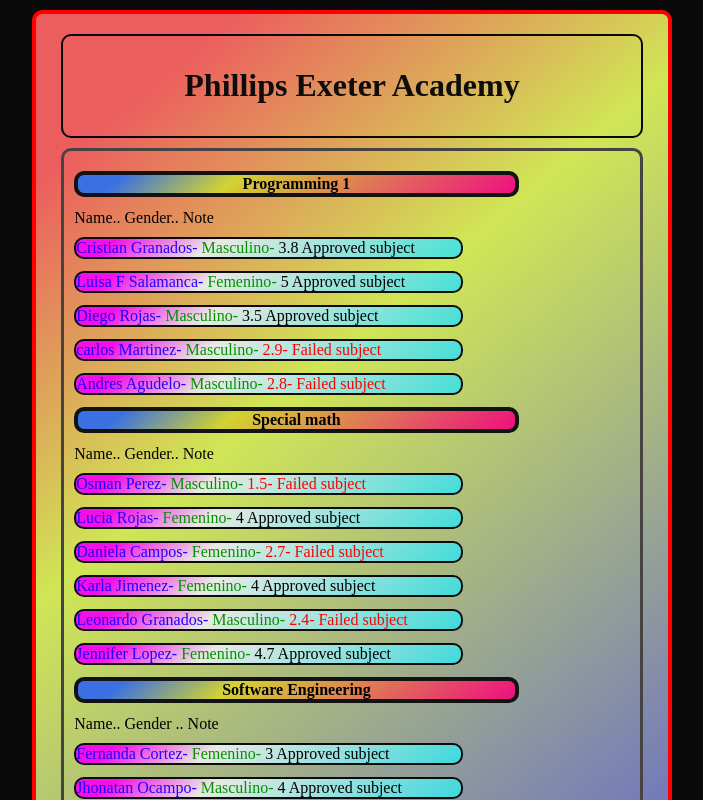
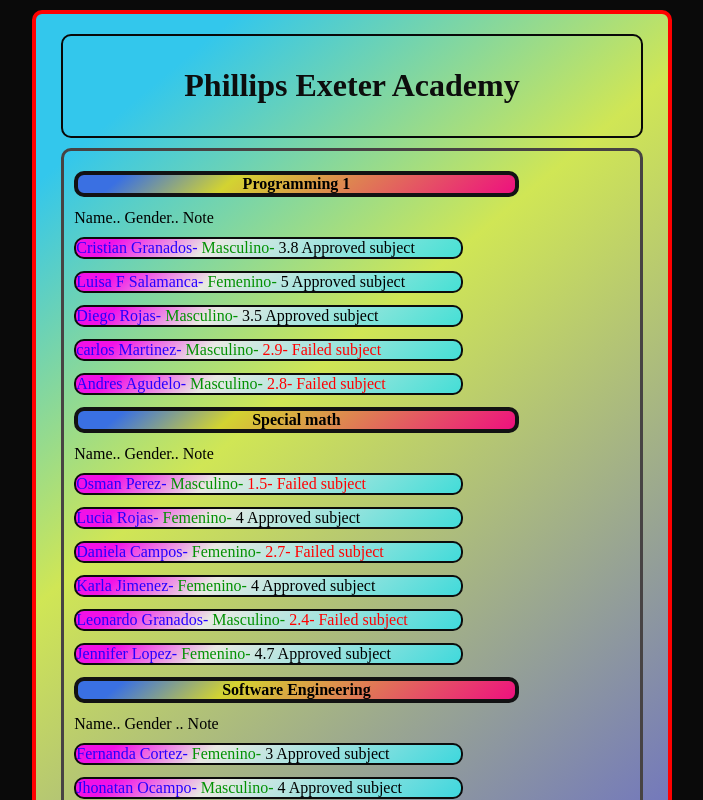
Before and after one commit to Granaditos83/react-conditional-rendering, a React (Create React App) app: page / in a window 1280 px wide. Shown: the top 800 px of the page, without its empty margins (288-991 px from the left). Built offline with nearby package versions, Linux system fonts and the light colour scheme.

Commit message:
commit 24 Abril

```diff
--- a/src/pages/productos/componentes/tabla-de-productos-filtrables/tabla-de-productos-filtrables.style.css
+++ b/src/pages/productos/componentes/tabla-de-productos-filtrables/tabla-de-productos-filtrables.style.css
@@ -13,7 +13,7 @@
 
      /*este es el color de fondo de los componentes*/
      background: rgb(0, 0, 250);
-     background: linear-gradient(500deg, rgb(236, 94, 94) 10%, rgb(208, 230, 85) 35%, rgb(68, 65, 240) 100%);
+     background: linear-gradient(500deg, rgb(51, 199, 236) 10%, rgb(208, 230, 85) 35%, rgb(68, 65, 240) 100%);
 
 
 
```
